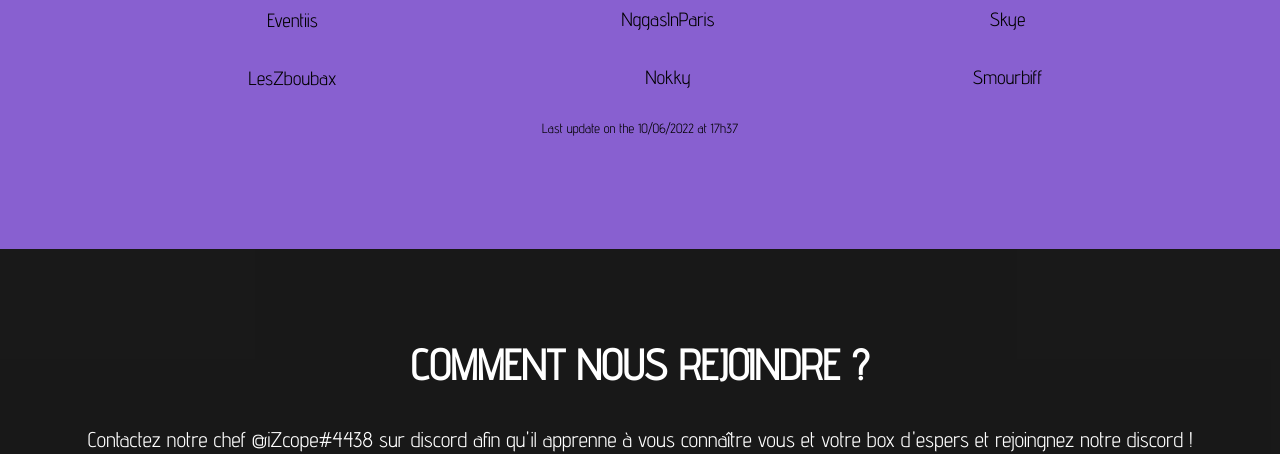
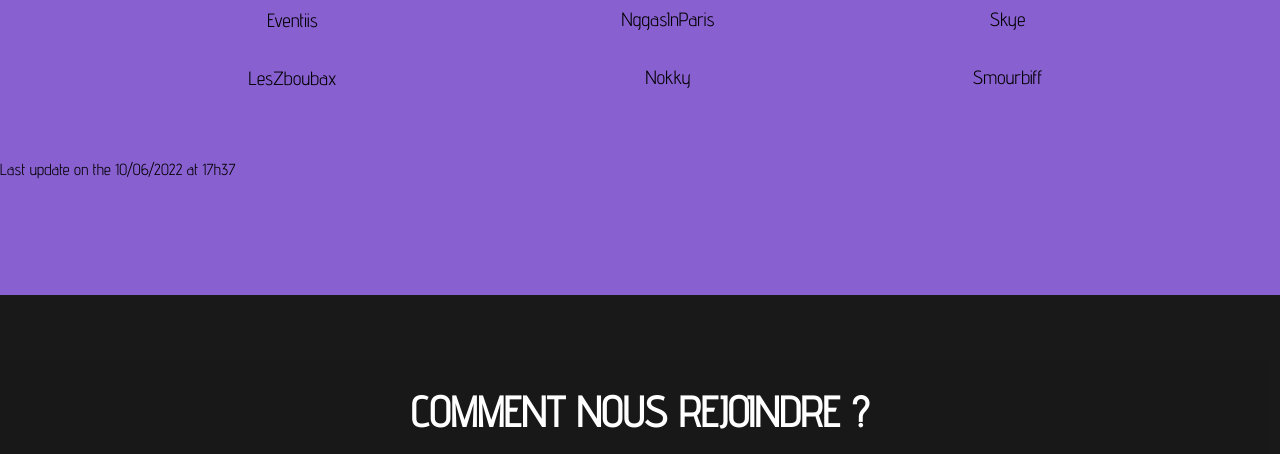
Before and after one commit to GuildesColiseum/GuildesColiseum.github.io, a plain HTML site: page guildeDeux.html in a window 1280 px wide. Shown: the part 1420-1874 px from the top of the page. Drawn offline with Linux system fonts and the light colour scheme.

Commit message:
Update guildeDeux.html

```diff
--- a/guildeDeux.html
+++ b/guildeDeux.html
@@ -49,7 +49,9 @@
                     <li><a href="#"> Skye </a></li>
                     <li><a href="#"> Smourbiff </a></li>
                 </ul>
-                <p id="maj"> Last update on the 10/06/2022 at 17h37 </p>
+                <br>
+                <br>
+                <p> Last update on the 10/06/2022 at 17h37 </p>
         </section>
 
         <section id="join">
```
